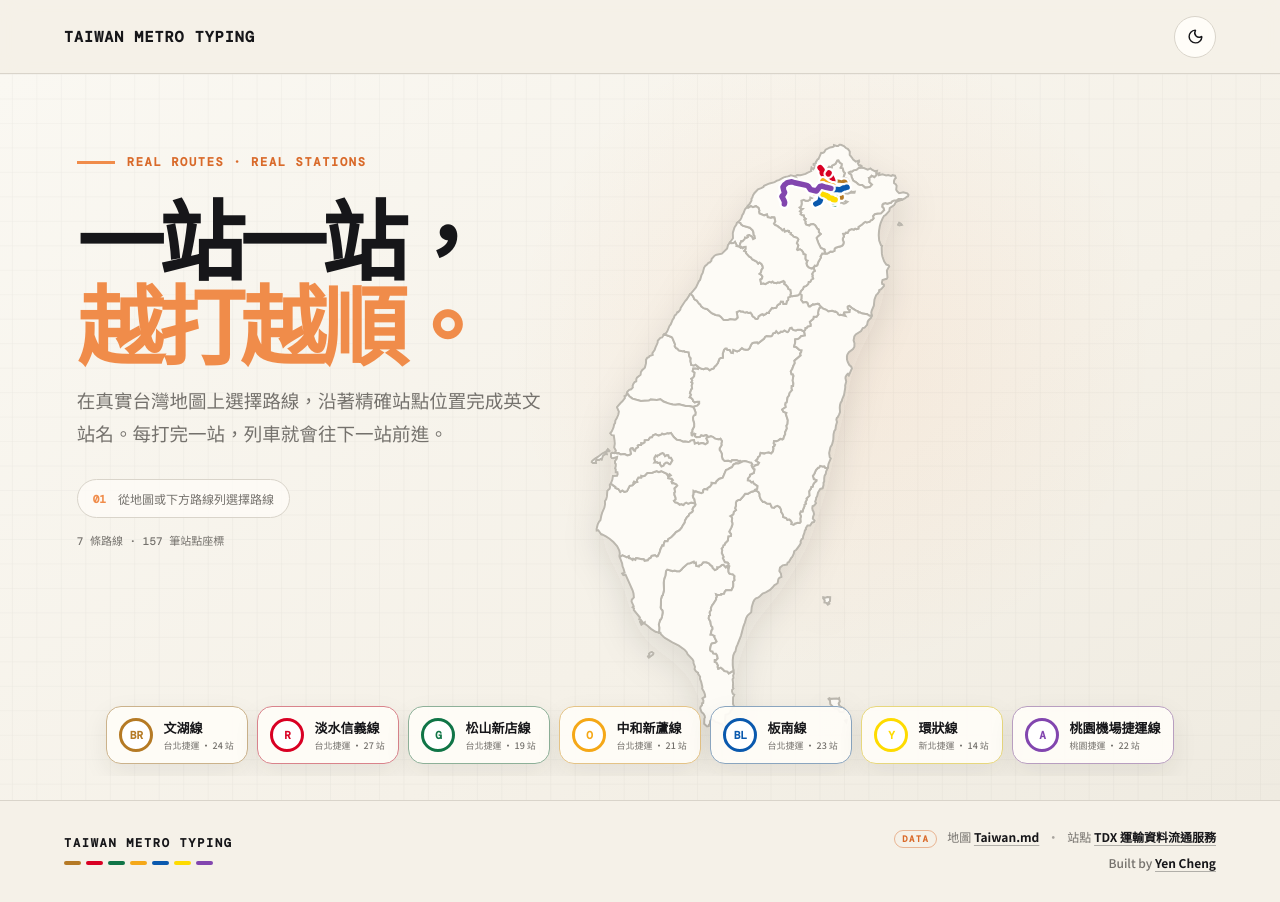
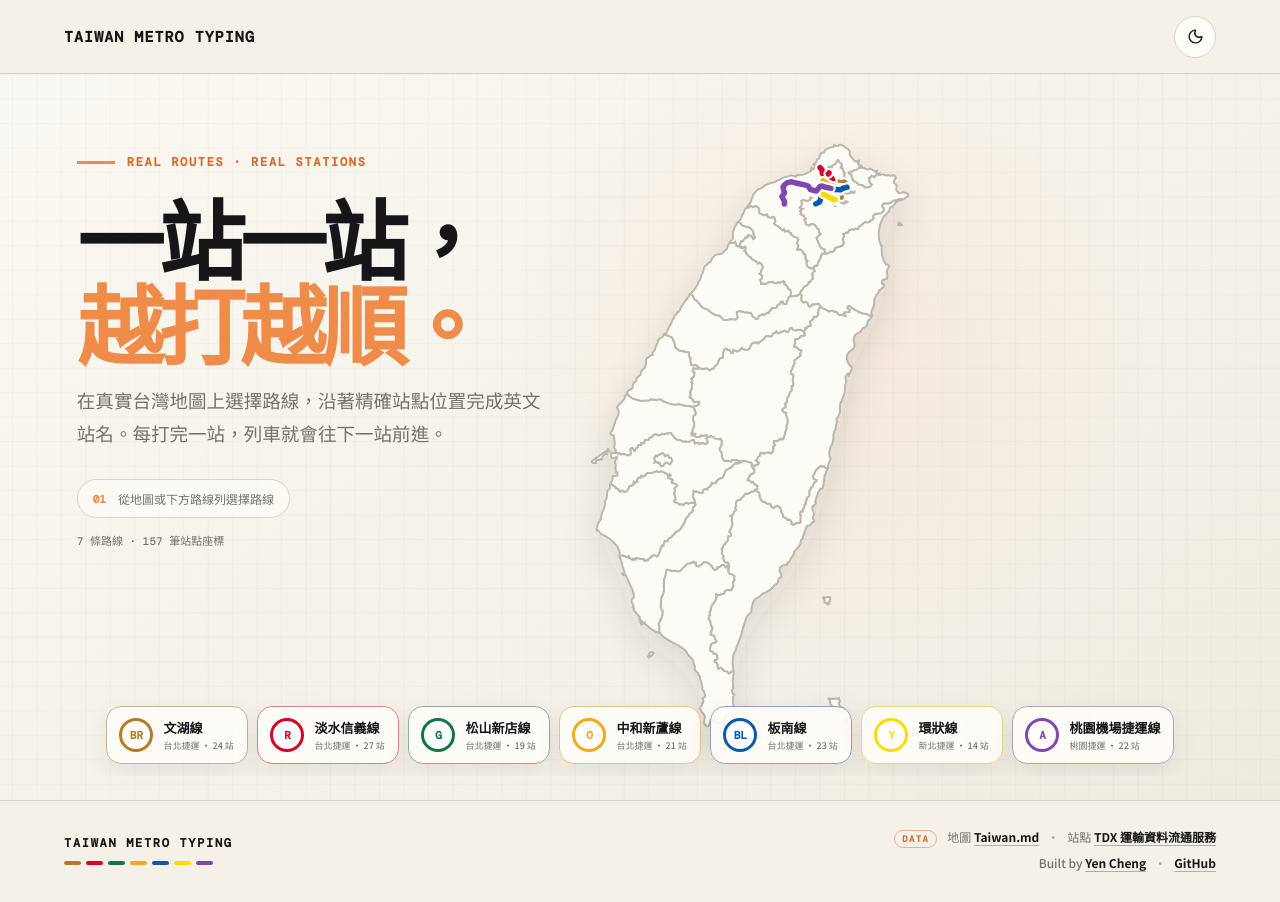
Before and after one commit to gandli/tw-metro-typing-zh-cn, a React (Vite) app: page / in a window 1280 px wide. Built offline with nearby package versions, Linux system fonts and the light colour scheme.

Commit message:
feat: add GitHub link to footer

```diff
--- a/src/App.jsx
+++ b/src/App.jsx
@@ -342,6 +342,14 @@ export default function App() {
               <a href="https://yencheng.dev" target="_blank" rel="noreferrer">
                 Yen Cheng
               </a>
+              <span className="footer-sep">·</span>
+              <a
+                href="https://github.com/ridemountainpig/tw-metro-typing"
+                target="_blank"
+                rel="noreferrer"
+              >
+                GitHub
+              </a>
             </p>
           </div>
         </footer>
```
